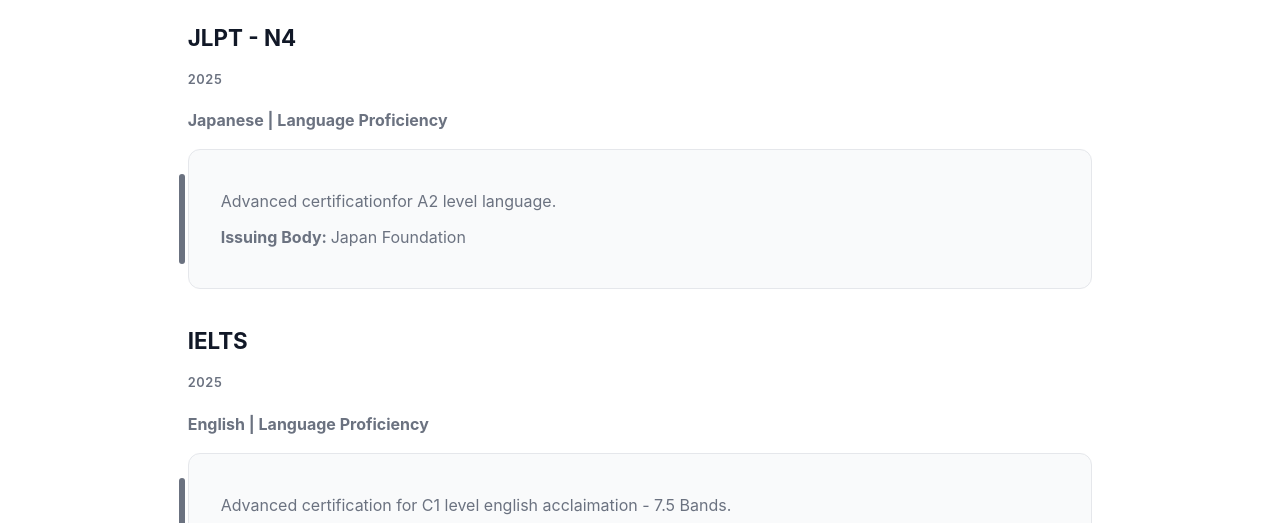
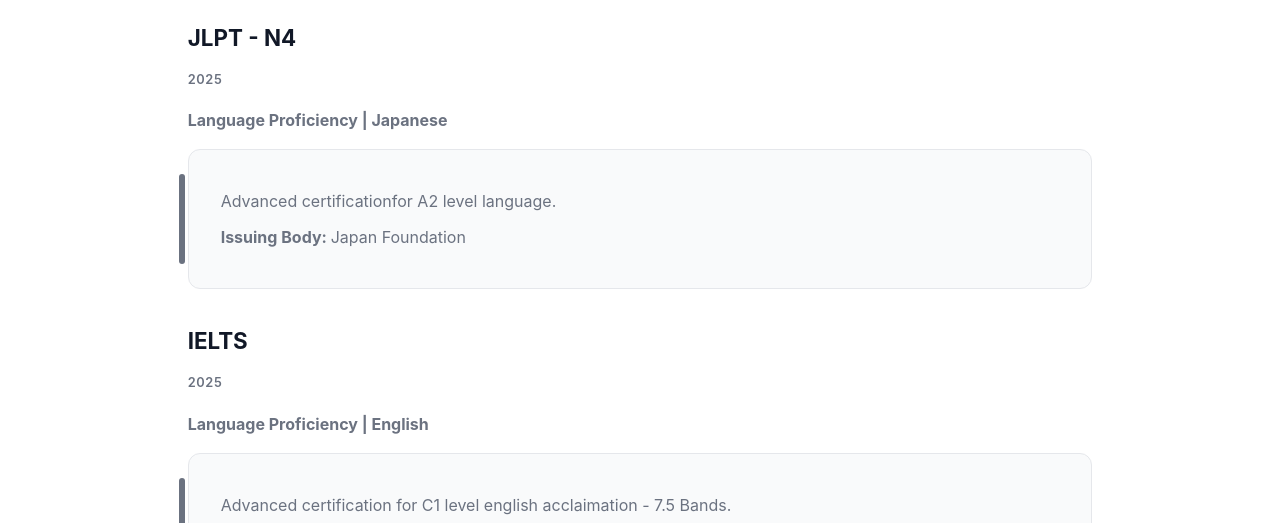
Before and after one commit to bilal-ismail/bilal-ismail.github.io, a Jekyll site: the page built from certifications.md, in a window 1280 px wide. Shown: the part 621-1144 px from the top of the page. Built offline with Jekyll 4.4.1, drawn with Linux system fonts in a browser that asks for light colours.

```diff
--- a/_data/certifications.yml
+++ b/_data/certifications.yml
@@ -10,14 +10,14 @@
 - title: IELTS
   issuer: IDP IELTS | British Council
   start: 2025
-  domain: English | Language Proficiency
+  domain: Language Proficiency | English
   # image: /assets/images/ielts.png
   summary: Advanced certification for C1 level english acclaimation - 7.5 Bands.
 
 - title: JLPT - N4
   issuer: Japan Foundation
   start: 2025
-  domain: Japanese | Language Proficiency
+  domain: Language Proficiency | Japanese
   # image: /assets/images/jlpt.png
   summary: Advanced certificationfor A2 level language.
 
```
